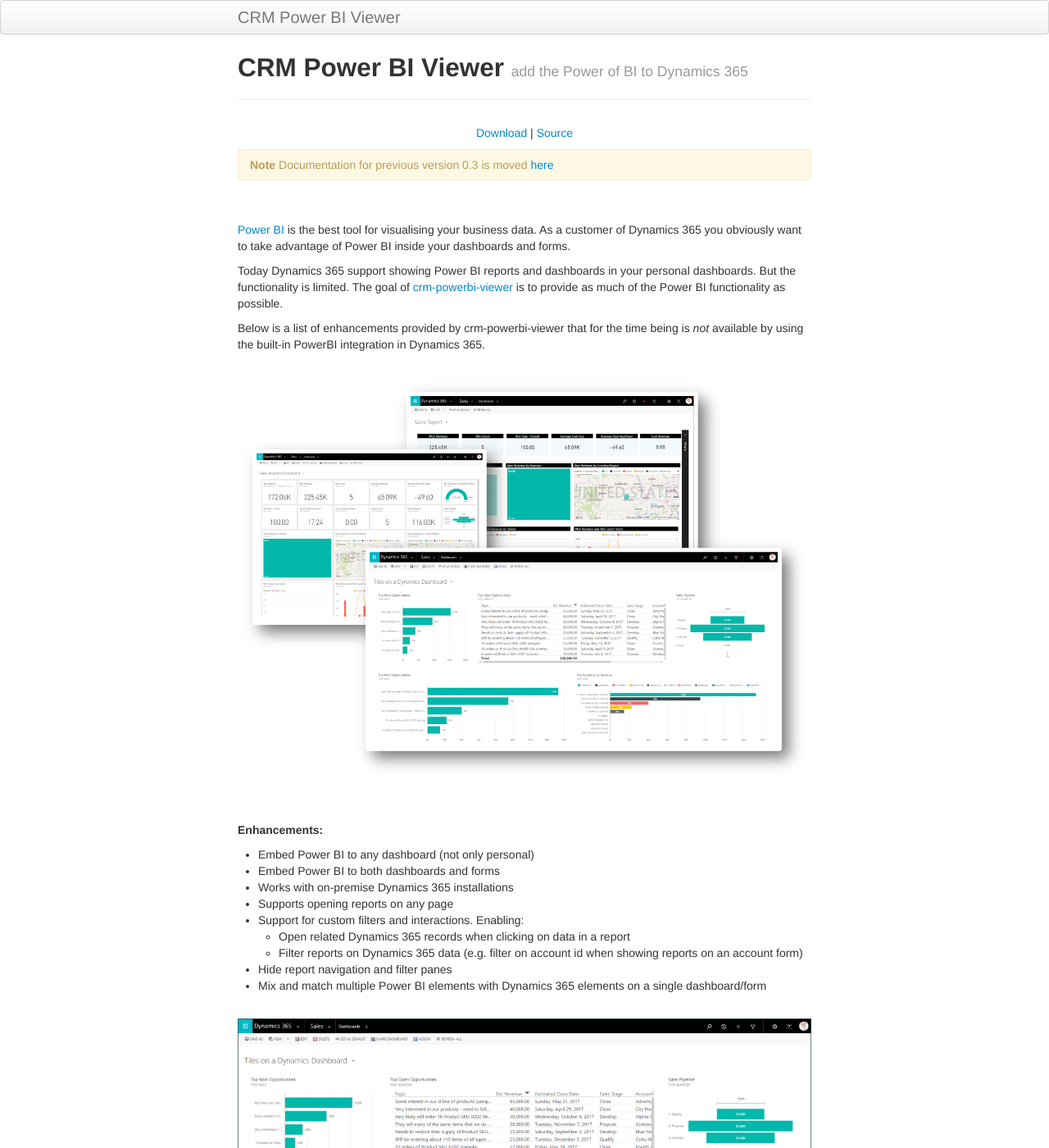
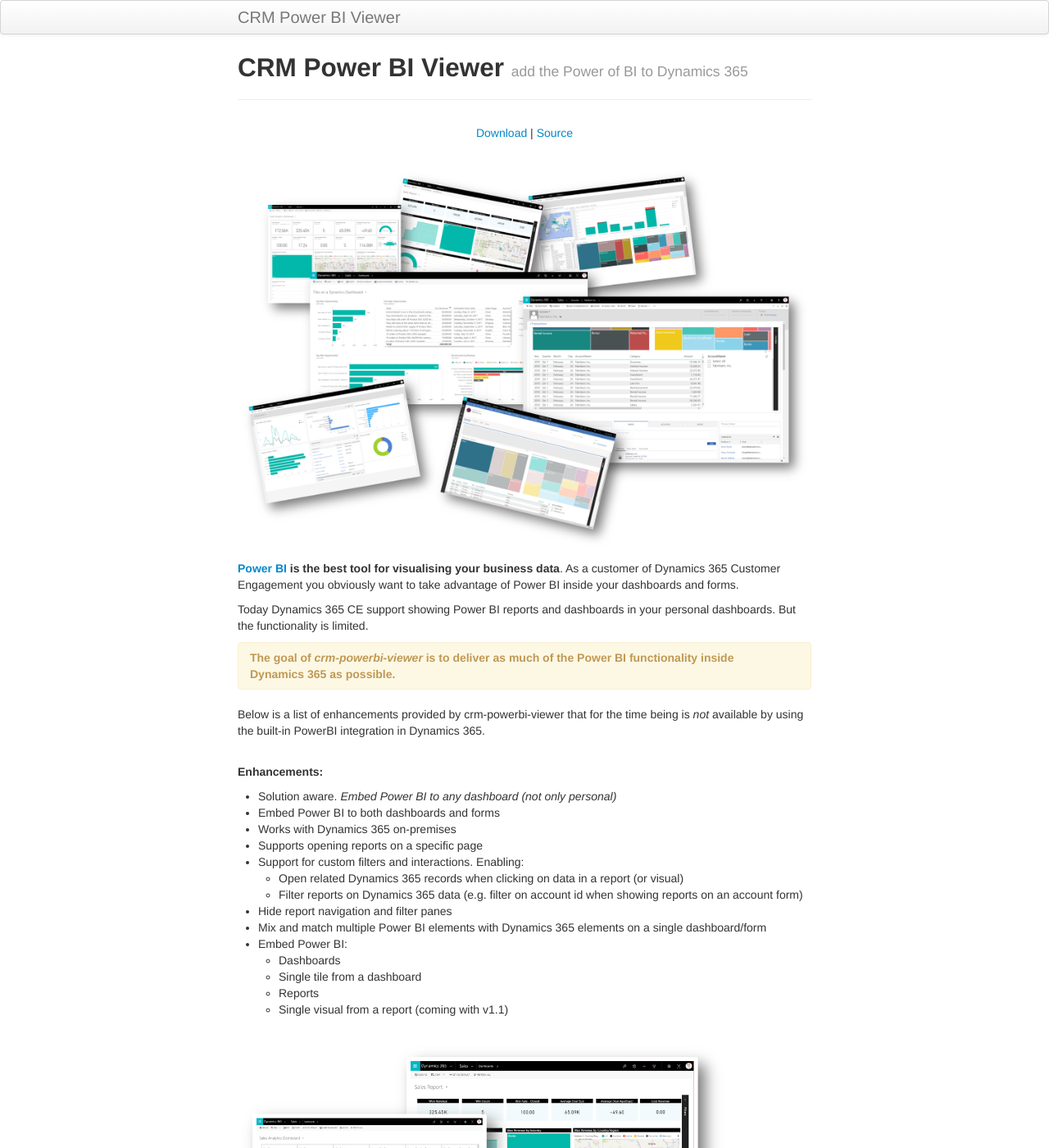
Before and after one commit to taarskog/crm-powerbi-viewer, a Jekyll site: the page built from index.md, in a window 1280 px wide and 1400 px high. Shown: the whole window at 82% size. Built offline with Jekyll 4.4.1, drawn with Linux system fonts in a browser that asks for light colours; some of the changed text lies outside the part shown.

Commit message:
Added visuals coming to v1.1. and new image

```diff
--- a/index.md
+++ b/index.md
@@ -8,16 +8,35 @@
 [Download](https://github.com/taarskog/crm-powerbi-viewer/releases/) \| [Source](https://github.com/taarskog/crm-powerbi-viewer)
 {: style="text-align: center"}
 
-**Note** Documentation for previous version 0.3 is moved [here](pages/v0.3/index.html)
-{: .alert .alert-information }
+<br />
+[![]({{BASE_PATH}}/assets/images/v1.0/samples/sample-montage.png)]({{BASE_PATH}}/assets/images/v1.0/samples/sample-montage.png)
 <br />
 
-[Power BI](http://powerbi.com) is the best tool for visualising your business data. As a customer of Dynamics 365 you obviously want to take advantage of Power BI inside your dashboards and forms.
+**[Power BI](http://powerbi.com) is the best tool for visualising your business data**. As a customer of Dynamics 365 Customer Engagement you obviously want to take advantage of Power BI inside your dashboards and forms.
 
-Today Dynamics 365 support showing Power BI reports and dashboards in your personal dashboards. But the functionality is limited. The goal of
-[crm-powerbi-viewer](https://github.com/taarskog/crm-powerbi-viewer/releases) is to provide as much of the Power BI functionality as possible.
+Today Dynamics 365 CE support showing Power BI reports and dashboards in your personal dashboards. But the functionality is limited.
+
+**The goal of _crm-powerbi-viewer_ is to deliver as much of the Power BI functionality inside Dynamics 365 as possible.**
+{: .alert .alert-information }
 
 Below is a list of enhancements provided by crm-powerbi-viewer that for the time being is _not_ available by using the built-in PowerBI integration in Dynamics 365.
+
+<br />
+**Enhancements:**
+- Solution aware. _Embed Power BI to any dashboard (not only personal)_
+- Embed Power BI to both dashboards and forms
+- Works with Dynamics 365 on-premises
+- Supports opening reports on a specific page
+- Support for custom filters and interactions. Enabling:
+    - Open related Dynamics 365 records when clicking on data in a report (or visual)
+    - Filter reports on Dynamics 365 data (e.g. filter on account id when showing reports on an account form)
+- Hide report navigation and filter panes
+- Mix and match multiple Power BI elements with Dynamics 365 elements on a single dashboard/form
+- Embed Power BI:
+    - Dashboards
+    - Single tile from a dashboard
+    - Reports
+    - Single visual from a report (coming with v1.1)
 
 <br />
 [![]({{BASE_PATH}}/assets/images/v1.0/samples/sample-montage-dashboards.png)]({{BASE_PATH}}/assets/images/v1.0/samples/sample-montage-dashboards.png)
@@ -25,16 +44,6 @@
 <br />
 <br />
 
-**Enhancements:**
-- Embed Power BI to any dashboard (not only personal)
-- Embed Power BI to both dashboards and forms
-- Works with on-premise Dynamics 365 installations
-- Supports opening reports on any page
-- Support for custom filters and interactions. Enabling:
-    - Open related Dynamics 365 records when clicking on data in a report
-    - Filter reports on Dynamics 365 data (e.g. filter on account id when showing reports on an account form)
-- Hide report navigation and filter panes
-- Mix and match multiple Power BI elements with Dynamics 365 elements on a single dashboard/form
 
 <br />
 [![]({{BASE_PATH}}/assets/images/v1.0/samples/sample-multi-tiles-on-dash.png)]({{BASE_PATH}}/assets/images/v1.0/samples/sample-multi-tiles-on-dash.png)
@@ -54,8 +63,8 @@
 
 ### Installation steps:
 
-[<span class="badge badge-info">AAD</span> Add crm-powerbi-viewer as an application in Azure AD](pages/azure-ad.html)
-[<span class="badge badge-info">CRM</span> Install and configure crm-powerbi-viewer in Dynamics 365 Sales and Service](pages/install-solution.html)
+[<span class="badge badge-info">1</span> Add crm-powerbi-viewer as an application in Azure AD](pages/azure-ad.html)
+[<span class="badge badge-info">2</span> Install and configure crm-powerbi-viewer in Dynamics 365 Sales and Service](pages/install-solution.html)
 
 Not working as expected? Have a look at [troubleshooting](pages/troubleshooting.html).
 
@@ -65,7 +74,7 @@
 
 The guide below describe how to add Power BI elements to Dynamics 365 Dashboards.
 
-[<span class="badge badge-info">Dash</span> Add a Power BI View to a CRM Dashboard](pages/add-view-to-dashboard.html)
+[<span class="badge badge-info">Dashboard</span> Add a Power BI View to a CRM Dashboard](pages/add-view-to-dashboard.html)
 
 <br />
 
```
Also changed, not shown: assets/images/v1.0/samples/sample-montage.png (added).
